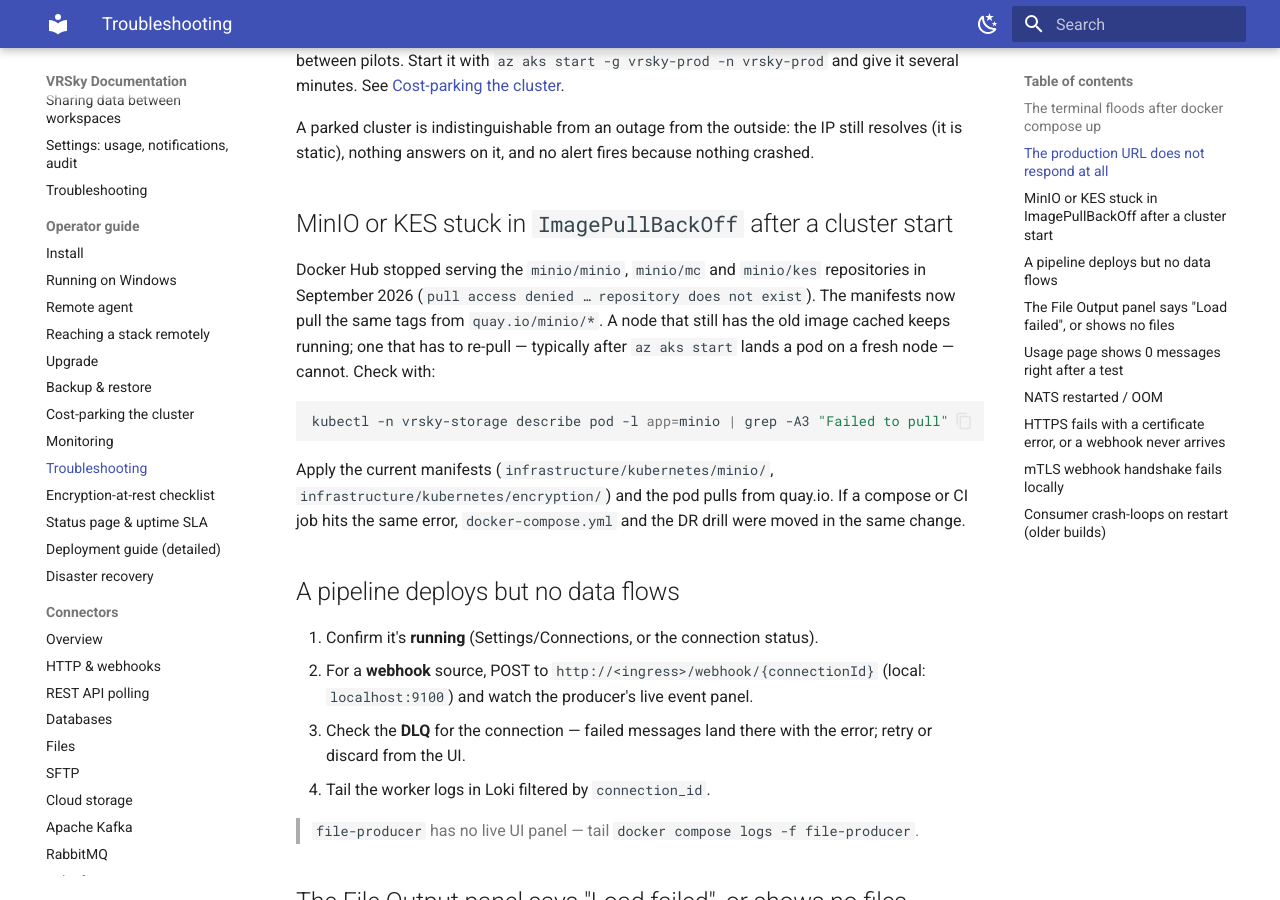
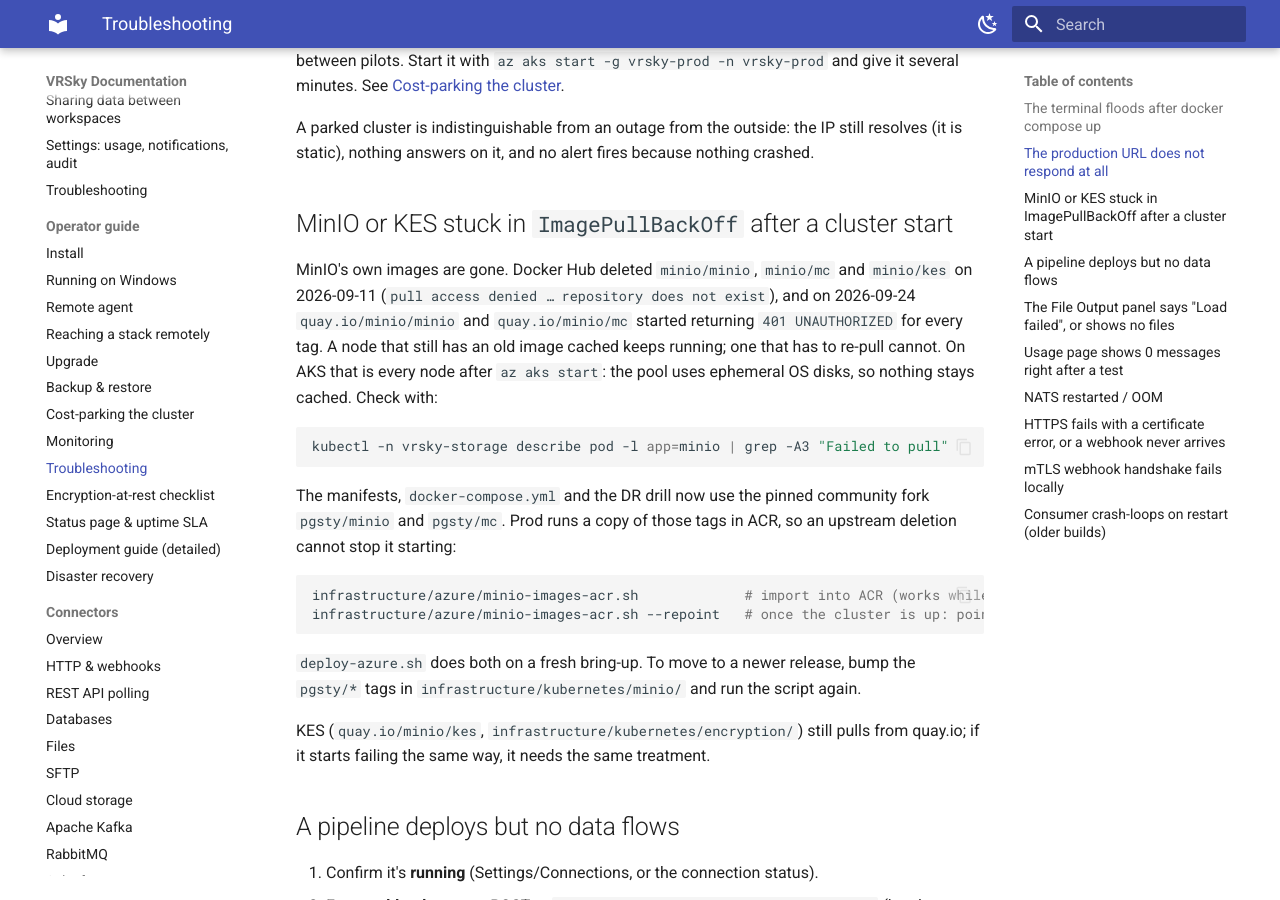
Before and after one commit to ValueRetail/vrsky, an MkDocs documentation site: the page built from docs/operator/troubleshooting.md, in a window 1280 px wide and 900 px high, scrolled down 589 px. Built offline with MkDocs 1.6.1 and Material for MkDocs 9.7.7, drawn with Linux system fonts in a browser that asks for light colours.

Commit message:
fix(infra): move MinIO to pinned pgsty images; prod runs an ACR copy
MinIO's own images are gone: Docker Hub minio/* was deleted on
2026-09-11 and quay.io/minio/{minio,mc} return 401 since 2026-09-24,
which broke the Connector integration tests job and would leave prod
MinIO in ImagePullBackOff on the next `az aks start` (ephemeral OS
disks, so nothing stays cached).

- compose, DR drill, k8s manifests, MinIO README: pgsty/minio
  RELEASE.2026-08-04T00-00-00Z and pgsty/mc RELEASE.2026-09-16T00-00-00Z
  (maintained community fork; pinned instead of latest).
- infrastructure/azure/minio-images-acr.sh: imports those tags into
  vrskyprodacr; --repoint adds acr-pull to vrsky-storage and points the
  running MinIO at the ACR copy.
- deploy-azure.sh: runs the import, adds the pull secret, rewrites
  pgsty/(minio|mc) to the ACR copy, so a redeploy cannot slip back.
- troubleshooting.md and plans/minio-images.md updated.

Co-Authored-By: Claude Opus 5.5 <noreply@anthropic.com>

````diff
--- a/docker-compose.yml
+++ b/docker-compose.yml
@@ -1116,7 +1116,7 @@ services:
   # In-network S3 API at http://minio-test:9000 (minioadmin/minioadmin); web
   # console on 9001. Set the node's endpoint to http://minio-test:9000.
   minio-test:
-    image: quay.io/minio/minio:latest
+    image: pgsty/minio:RELEASE.2026-08-04T00-00-00Z
     container_name: vrsky-minio-test
     command: server /data --console-address ":9001"
     environment:
@@ -1133,7 +1133,7 @@ services:
 
   # One-shot: wait for MinIO, then create the test bucket "vrsky-bucket".
   minio-init:
-    image: quay.io/minio/mc:latest
+    image: pgsty/mc:RELEASE.2026-09-16T00-00-00Z
     container_name: vrsky-minio-init
     depends_on:
       - minio-test
--- a/docs/operator/troubleshooting.md
+++ b/docs/operator/troubleshooting.md
@@ -32,21 +32,33 @@ because nothing crashed.
 
 ## MinIO or KES stuck in `ImagePullBackOff` after a cluster start
 
-Docker Hub stopped serving the `minio/minio`, `minio/mc` and `minio/kes`
-repositories in September 2026 (`pull access denied … repository does not
-exist`). The manifests now pull the same tags from `quay.io/minio/*`. A node
-that still has the old image cached keeps running; one that has to re-pull —
-typically after `az aks start` lands a pod on a fresh node — cannot. Check
-with:
+MinIO's own images are gone. Docker Hub deleted `minio/minio`, `minio/mc` and
+`minio/kes` on 2026-09-11 (`pull access denied … repository does not exist`),
+and on 2026-09-24 `quay.io/minio/minio` and `quay.io/minio/mc` started
+returning `401 UNAUTHORIZED` for every tag. A node that still has an old image
+cached keeps running; one that has to re-pull cannot. On AKS that is every
+node after `az aks start`: the pool uses ephemeral OS disks, so nothing stays
+cached. Check with:
 
 ```bash
 kubectl -n vrsky-storage describe pod -l app=minio | grep -A3 "Failed to pull"
 ```
 
-Apply the current manifests
-(`infrastructure/kubernetes/minio/`, `infrastructure/kubernetes/encryption/`)
-and the pod pulls from quay.io. If a compose or CI job hits the same error,
-`docker-compose.yml` and the DR drill were moved in the same change.
+The manifests, `docker-compose.yml` and the DR drill now use the pinned
+community fork `pgsty/minio` and `pgsty/mc`. Prod runs a copy of those tags in
+ACR, so an upstream deletion cannot stop it starting:
+
+```bash
+infrastructure/azure/minio-images-acr.sh             # import into ACR (works while the cluster is stopped)
+infrastructure/azure/minio-images-acr.sh --repoint   # once the cluster is up: point MinIO at the ACR copy
+```
+
+`deploy-azure.sh` does both on a fresh bring-up. To move to a newer release,
+bump the `pgsty/*` tags in `infrastructure/kubernetes/minio/` and run the
+script again.
+
+KES (`quay.io/minio/kes`, `infrastructure/kubernetes/encryption/`) still pulls
+from quay.io; if it starts failing the same way, it needs the same treatment.
 
 ## A pipeline deploys but no data flows
 
````
Also changed, not shown: infrastructure/kubernetes/minio/README.md (+4 -4 lines), plans/minio-images.md (+10 -12 lines), 6 other files.
